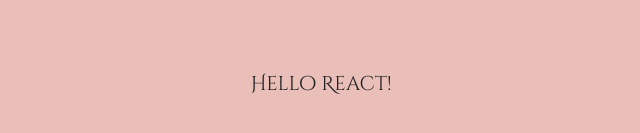
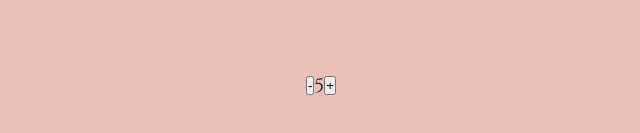
Before and after one commit to AnhtuanUit/React-Course-Learning-Parts, a React (Create React App) app in the folder 09-classy-weather/: page / in a window 1280 px wide. Shown: the part 317-450 px from the top of the page, without its empty margins (319-959 px from the left). Built offline with nearby package versions, Linux system fonts and the light colour scheme; the HTML template or start-up script is replaced by a standard one.

Commit message:
Our First Class Component

```diff
--- a/09-classy-weather/src/App.js
+++ b/09-classy-weather/src/App.js
@@ -1,5 +1,18 @@
-function App() {
-  return <div>Hello React!</div>;
+import React from 'react';
+export default class App extends React.Component {
+  constructor(props) {
+    super(props);
+
+    this.state = { count: 5 };
+  }
+
+  render() {
+    return (
+      <div>
+        <button>-</button>
+        <span>{this.state.count}</span>
+        <button>+</button>
+      </div>
+    );
+  }
 }
-
-export default App;
```
